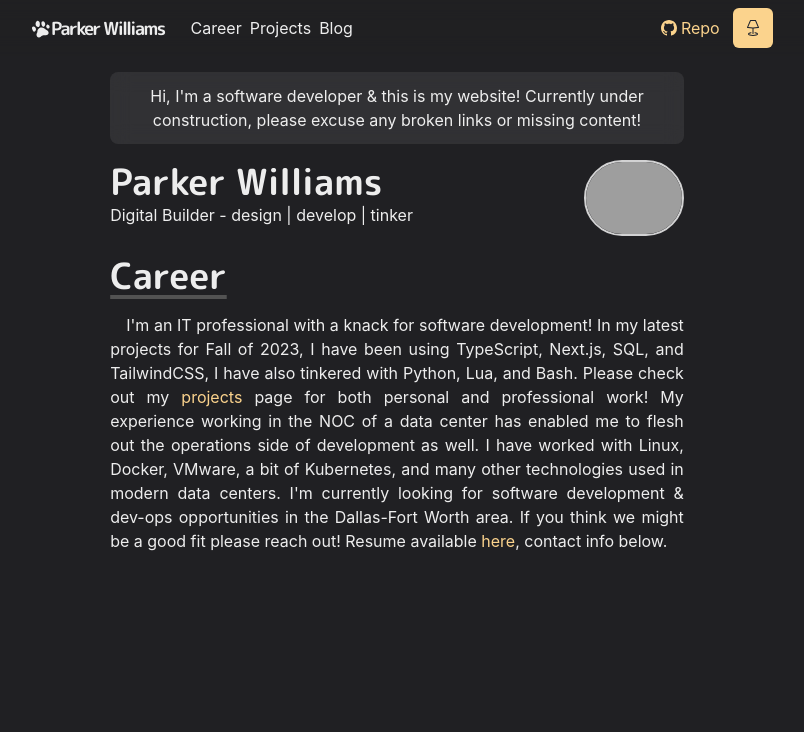
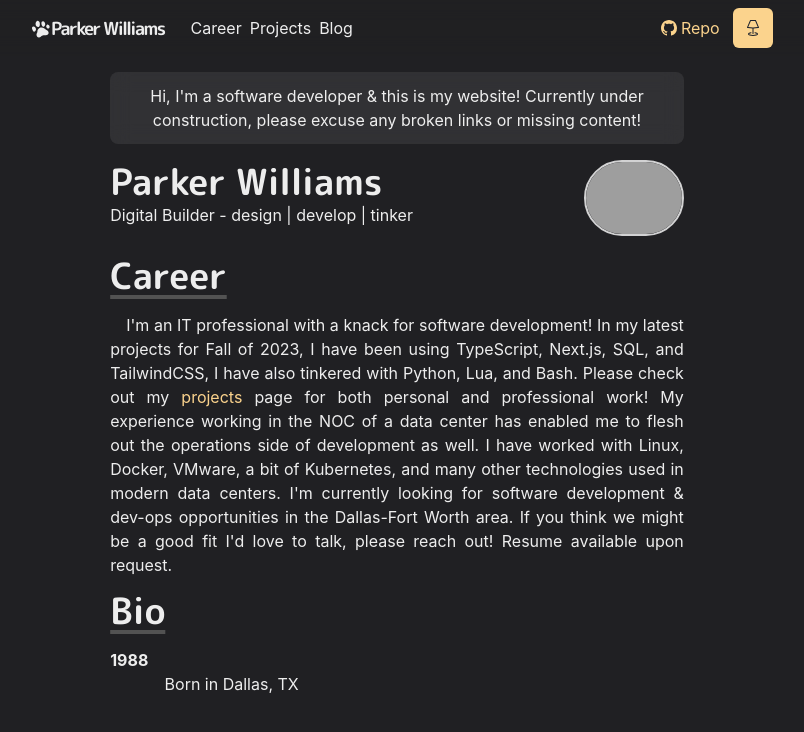
Before and after one commit to prwilliams5/promo-site, a Next.js app: page / in a window 1280 px wide. Shown: the top 732 px of the page, without its empty margins (243-1047 px from the left). Built offline with nearby package versions, Linux system fonts and the light colour scheme; grey boxes are pictures that could not be loaded.

Commit message:
started work experience section

```diff
--- /dev/null
+++ b/components/bio.js
@@ -0,0 +1,12 @@
+import { Box } from '@chakra-ui/react'
+import styled from '@emotion/styled'
+
+export const BioSection = styled(Box)`
+  padding-left: 3.4em;
+  text-indent: -3.4em;
+`
+
+export const BioYear = styled(Box)`
+  font-weight: bold;
+  margin-right: 1em;
+`
--- a/pages/index.js
+++ b/pages/index.js
@@ -10,6 +10,7 @@ import {
 
 import Section from '../components/section'
 import Paragraph from '../components/paragraph'
+import { BioSection, BioYear } from '../components/bio'
 
 const Page = () => {
   return (
@@ -66,9 +67,16 @@ const Page = () => {
           a bit of Kubernetes, and many other technologies used in modern data
           centers. I&apos;m currently looking for software development & dev-ops
           opportunities in the Dallas-Fort Worth area. If you think we might be
-          a good fit please reach out! Resume available{' '}
-          <Link href="/career">here</Link>, contact info below.
+          a good fit I&apos;d love to talk, please reach out! Resume available
+          upon request.
         </Paragraph>
+        <Heading as="h3" variant="section-title">
+          Bio
+        </Heading>
+        <BioSection>
+          <BioYear>1988</BioYear>
+          Born in Dallas, TX
+        </BioSection>
       </Section>
     </Container>
   )
```
